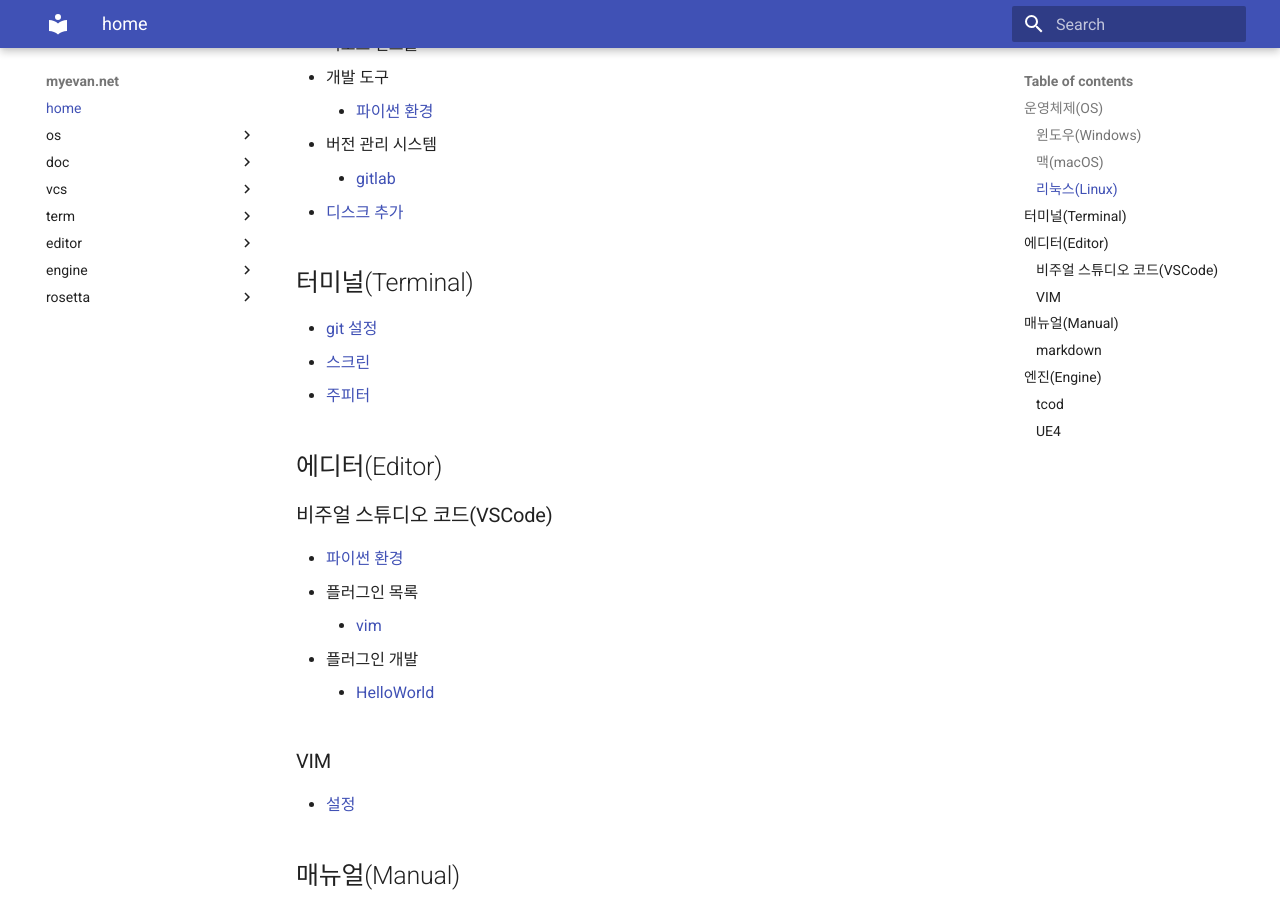
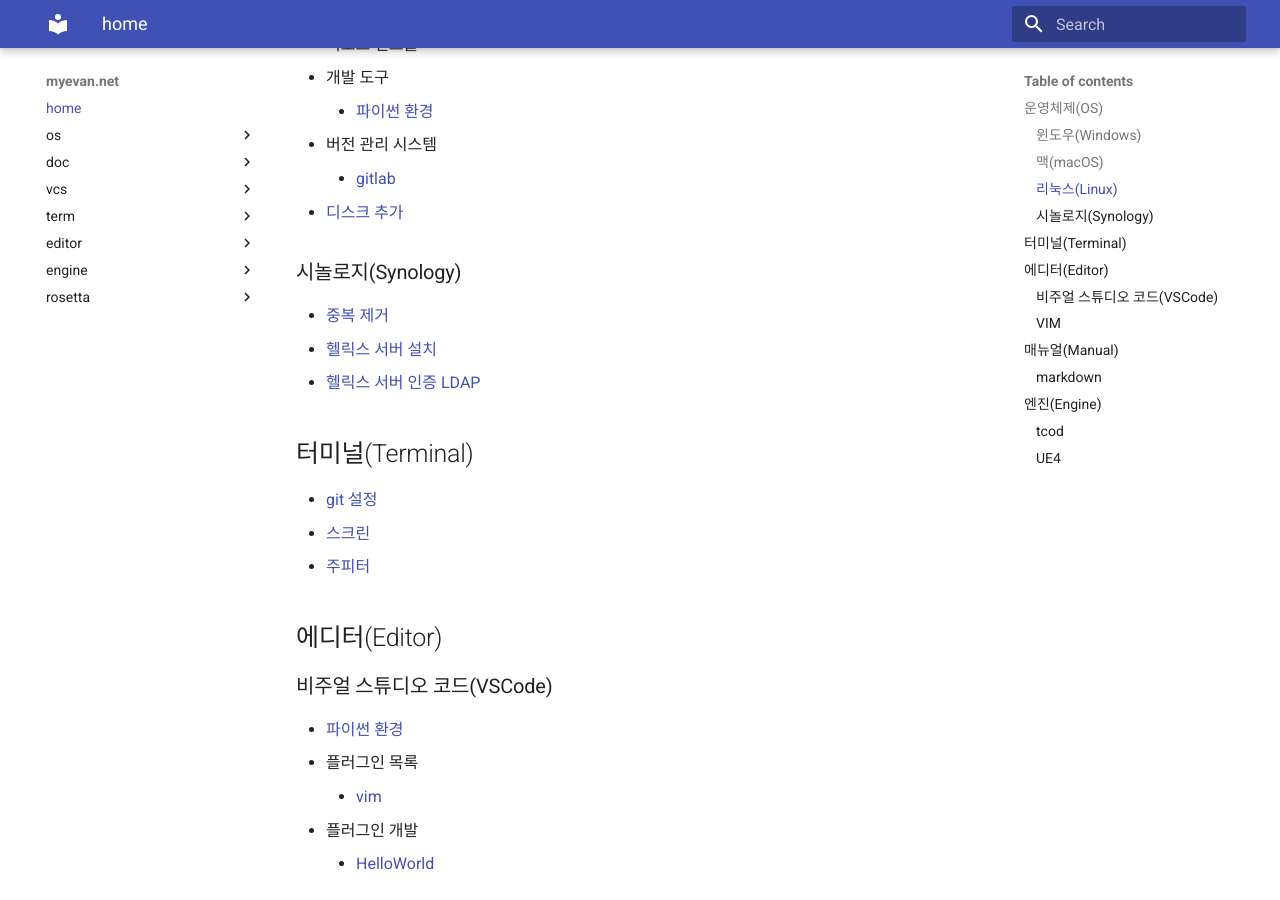
Before and after one commit to myevan/myevan-home, an MkDocs documentation site: the page built from docs/index.md, in a window 1280 px wide and 900 px high, scrolled down 1508 px. Built offline with MkDocs 1.6.1 and Material for MkDocs 9.7.7, drawn with Linux system fonts in a browser that asks for light colours.

Commit message:
시놀로지 문서 인덱스 추가

```diff
--- a/docs/index.md
+++ b/docs/index.md
@@ -50,6 +50,12 @@
     * [gitlab](/gitlab_ubuntu_installation)
 * [디스크 추가](/ubuntu_disk_add)
 
+### 시놀로지(Synology)
+
+* [중복 제거](/synology_ubuntu_dedup)
+* [헬릭스 서버 설치](/synology_helix_server)
+* [헬릭스 서버 인증 LDAP](/synology_helix_server_auth_ldap)
+
 ## 터미널(Terminal)
 
 * [git 설정](/git_config)
--- a/mkdocs.yml
+++ b/mkdocs.yml
@@ -31,6 +31,11 @@ nav:
             - "sudo": ubuntu_sudo.md
             - "ip": ubuntu_setup_ip.md
             - "time": ubuntu_local_time_zone.md
+        - "synology":
+            - "dedup": synology_ubuntu_dedup.md
+            - "helix":
+                - "install": synology_helix_server.md
+                - "auth": synology_helix_server_auth_ldap.md
         - "windows":
             - "vm":
                 - "ubuntu":
```
